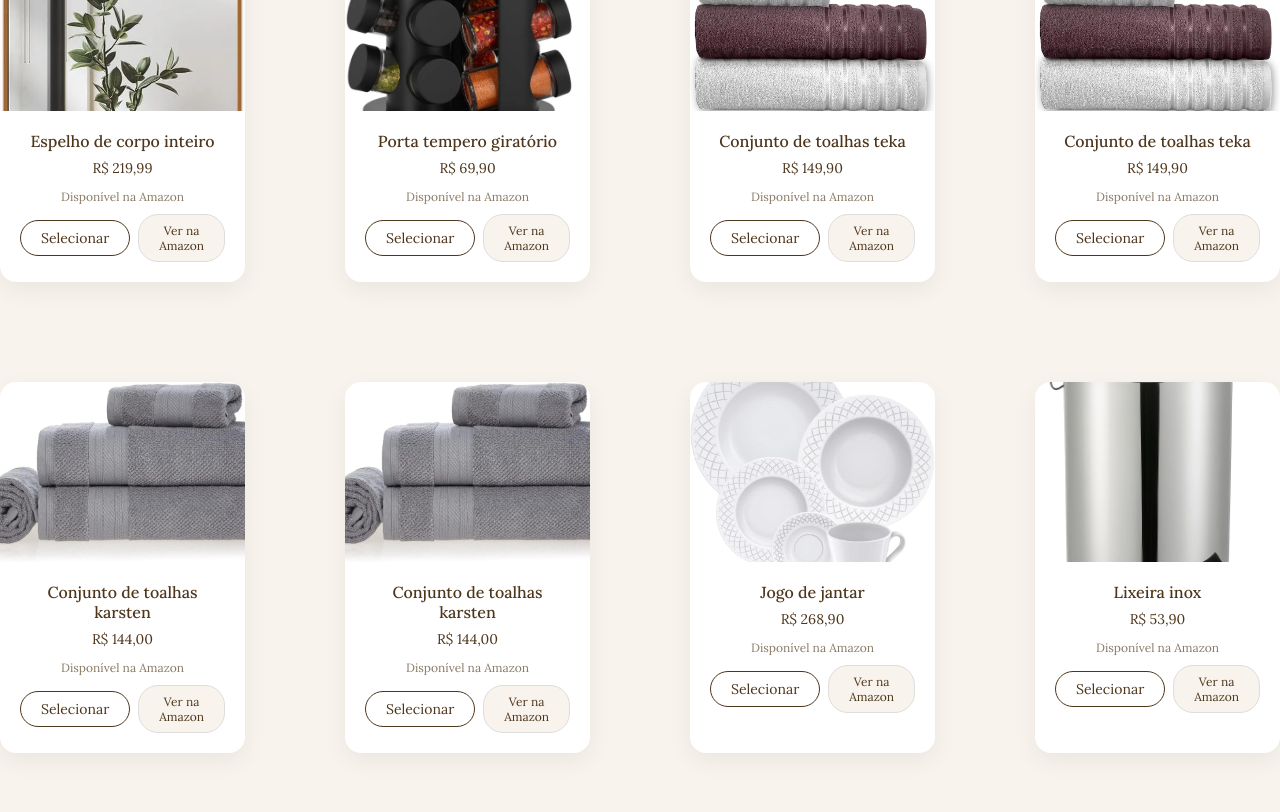
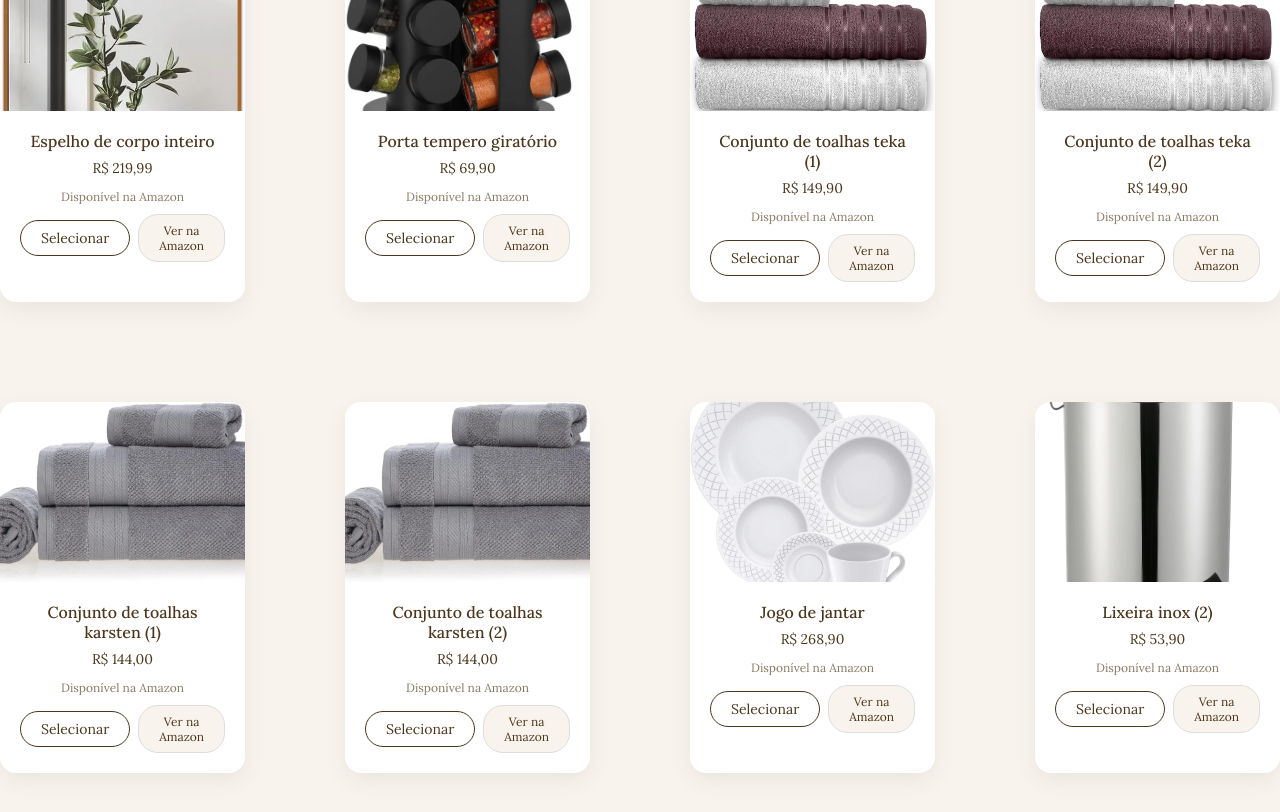
Before and after one commit to Israel-ops-cmd/cha-casanova, a React (Vite) app: page / in a window 1280 px wide. Shown: the part 3340-4152 px from the top of the page. Built offline with nearby package versions, Linux system fonts and the light colour scheme; no server answers; a web font is replaced by a local one.

Commit message:
feat: changing names

```diff
--- a/src/components/giftsSession/index.tsx
+++ b/src/components/giftsSession/index.tsx
@@ -100,7 +100,7 @@
   { id: 6, title: "Escorredor de louças inox", price: "R$ 129,90", image: escorredor, amazonLink: "https://www.amazon.com.br/Escorredor-Pratos-Porta-Talheres-Inox/dp/B0786TZMTH/ref=sr_1_5?crid=3DTC8J7X957K2&dib=eyJ2IjoiMSJ9.wZCnrlCTo8zEJSNz96eZjx7CeGO1uYhK8fceTcnogIDFgUFABxq-4iN-L1OCJG0vkpgohWtZqCcMCEbpFjSj0GrN8LLcdmQrFPgT1dqvsc5Yi3rUVpg3BaAl6PQ_kZEEZ79LYMvipNoZMRmnh2U1XL1oEYSmg4QYQ3jslZyZ9_1zk9LqEQQThfYsNL69vU1jXMI5Z4Ly5h5AWxXcEfd1j3xYKSxn9cHUBNj_QFsVB3rfZ51m6D27sgoVU8tvUKw40SXIvWDaRR3bCy4-hQrLe9IWczzqVHpV6e02k-MBdJM.xK8cEWW_pgFpHgV-BQqr-2EcdX5HjTtGdbZ_n1OMbdQ&dib_tag=se&keywords=escorredor+de+lou%C3%A7a+inox&qid=1767881646&sprefix=escorredor+de+lou%C3%A7a+inox%2Caps%2C258&sr=8-5&ufe=app_do%3Aamzn1.fos.6a09f7ec-d911-4889-ad70-de8dd83c8a74" },
   { id: 7, title: "Panela de pressão 2,5 litros", price: "R$ 71,05", image: panelapressao, amazonLink: "https://www.amazon.com.br/Panela-Press%C3%A3o-Teflon-Pressionella-Ramos/dp/B08N3CZPK1/ref=sr_1_8?__mk_pt_BR=%C3%85M%C3%85%C5%BD%C3%95%C3%91&crid=2OPM8CG1ZMC6Z&dib=eyJ2IjoiMSJ9.U4OpXhKyvHO4AbKBzL40c77flSp4M9J2h0v1TU4LLRhOSLapi1k4FbQ3NxWf4JHkAGahMvQVEBtbqXUHndPBL88Qal2sQc7WtLI54ecvt2Pb6hkPe8SKiWCYgia0UN2XcRiusYO_06xuW0WhcD2i0AKJgE8KqcbymotpjfZ8rEmDeKwBuSyzqqpuSmzE0jT_3IWyj3PxoGUsvkkokPvF-qjVUfF9B_IAovACinyiZXNT__nQUenbELNwbwlwFTcaBq3n_H9D0I6c5fyAxnpKE7-Q835DuWo0xDZdF9ODXcA.i0x8hsGzT107bNVmCM3pzQFJ5ffxltS70bBdRPuCX_k&dib_tag=se&keywords=panela+de+press%C3%A3o+2%2C5l&qid=1768480485&sprefix=panela+de+press%C3%A3o+2+5l%2Caps%2C339&sr=8-8&ufe=app_do%3Aamzn1.fos.6d798eae-cadf-45de-946a-f477d47705b9" },
   { id: 8, title: "Sanduicheira", price: "R$ 104,40", image: sanduichera, amazonLink: "https://www.amazon.com.br/Sanduicheira-Grill-Brit%C3%A2nia-BGR27I-Press/dp/B0B5B7ZCZZ/ref=sr_1_8?crid=20HGC37XIUXP2&dib=eyJ2IjoiMSJ9.UzCUWFzZFZ66hdicWvWpyRXdv0ehTEdbIFA_NkHqaJxtYBIN398QKkTHFPzdNnB_cTlHs6Lq3JVtU12CkHd8zlZtuC-9Vi_P2KuzNqCRiKcKxj7o9dbjEpdCk8bfgXehrCFSGptBA-48BkhQBglAXnk8lyuxoNNp2sR4MYd6zB-R-R82wBNIQ-Fe6qmOra5E8LnB5iUV09QfFhjpt-MbyJaNQ7cYiwjenagPZVzpkilEKyI-LUg_22qadBATCHjemEtALdjgrD-uzNnLJuFaI-QvQnWMFzTQX60pXRBzsg4.RO8VMzUHaim38dBR02lznfGvK0WbQN7He5CNP_VHogI&dib_tag=se&keywords=sanduicheira&qid=1767881719&sprefix=sanduichera%2Caps%2C239&sr=8-8&ufe=app_do%3Aamzn1.fos.6121c6c4-c969-43ae-92f7-cc248fc6181d" },
-  { id: 9, title: "Lixeira inox", price: "R$ 53,90", image: lixeira, amazonLink: "https://www.amazon.com.br/Antiderrapante-Remov%C3%ADvel-Transporte-Banheiro-Escrit%C3%B3rio/dp/B0F8R6DP31/ref=sr_1_7?crid=SDC46BWIN7R5&dib=eyJ2IjoiMSJ9.lQ7zfz_suE6A1ByCwxoh4l3Vt0oT03b3ieXnTSl7ACmssxSjx3pjkYnJhQkhXz6srC5nyyWCJBdr0Hq6Y5hcYPhHFRsx4eiW0fsz1zZVuO-TXeiRxmaTyEZz4SJT2w6RCSa-GqmUlroPjmBp6Ct02XOV8GimTYBbBIQCMUCc-WOZKyyssf2x-azV9GoxWbnB4fuIQFvCdwryQVo-x-c_NTCFkYQ2a7LIYEg0W0gcJQhcyPY3gdkOg2PWRygWVmogpjSDxGVUBM7HIdVPu-7zSO5vhqEyaPWEUkZBj0xtJOM.cu3IKjluvW0D0cwTeLSmeDnPzTKCQG3BQnj-5bY-Cw0&dib_tag=se&keywords=lixeira+inox&qid=1767881960&sprefix=lixeira+inox%2Caps%2C290&sr=8-7&ufe=app_do%3Aamzn1.fos.6d798eae-cadf-45de-946a-f477d47705b9" },
+  { id: 9, title: "Lixeira inox (1)", price: "R$ 53,90", image: lixeira, amazonLink: "https://www.amazon.com.br/Antiderrapante-Remov%C3%ADvel-Transporte-Banheiro-Escrit%C3%B3rio/dp/B0F8R6DP31/ref=sr_1_7?crid=SDC46BWIN7R5&dib=eyJ2IjoiMSJ9.lQ7zfz_suE6A1ByCwxoh4l3Vt0oT03b3ieXnTSl7ACmssxSjx3pjkYnJhQkhXz6srC5nyyWCJBdr0Hq6Y5hcYPhHFRsx4eiW0fsz1zZVuO-TXeiRxmaTyEZz4SJT2w6RCSa-GqmUlroPjmBp6Ct02XOV8GimTYBbBIQCMUCc-WOZKyyssf2x-azV9GoxWbnB4fuIQFvCdwryQVo-x-c_NTCFkYQ2a7LIYEg0W0gcJQhcyPY3gdkOg2PWRygWVmogpjSDxGVUBM7HIdVPu-7zSO5vhqEyaPWEUkZBj0xtJOM.cu3IKjluvW0D0cwTeLSmeDnPzTKCQG3BQnj-5bY-Cw0&dib_tag=se&keywords=lixeira+inox&qid=1767881960&sprefix=lixeira+inox%2Caps%2C290&sr=8-7&ufe=app_do%3Aamzn1.fos.6d798eae-cadf-45de-946a-f477d47705b9" },
   { id: 10, title: "Ferro de passar roupa", price: "R$ 99,00", image: ferro, amazonLink: "https://www.amazon.com.br/Ferro-Met%C3%A1lico-Black-Decker-Preto/dp/B07613Y23B/ref=sr_1_6?crid=28FHNJKO5NST1&dib=eyJ2IjoiMSJ9.CH9vzOkr6whuM0XbSly3iPSTWud5k3izY3UxNeOQj93jAb9H6jCDzPQeZNIHhJQG2slXQgtS_LWlv5AASgnQCc_NBTuuwZbMFAy-mZsYETHl-fIARb_qmvG3U0NH-RFTkkPu4HXusalGic3hQItxu5cw9H7tAKjKIfZkLnXuD8IYetI3ddJtir7ImaWi3ri_1_XFsrB8xnnULx4o_pU2tAJ5kw-2PSNSmsIRWmQM4r5H7K2EKHJfx5bbaTyiLToYAE62mOxbus6uNzeaARMR8xrWlI2ROVoNVExOWavbDZg.rGeMDUilA8H4lDQfTQabIVknv4Fqa9QBUmSY_dwI44U&dib_tag=se&keywords=ferro+de+passar+roupa&qid=1767882077&sprefix=ferro+de+%2Caps%2C354&sr=8-6" },
   { id: 11, title: "Kit de frigideiras", price: "R$ 77,90", image: kitfrigideira, amazonLink: "https://www.amazon.com.br/Tramontina-JOGO-FRIGIDEIRAS-CARIBE-PRETO/dp/B09W48TKX2/ref=sr_1_5?crid=32CR3ZG8YY3EQ&dib=eyJ2IjoiMSJ9.lPyy5NuPHOMljzdDqBe_mf4S8ZMzQXDrKe-OUZczJqgF5nh10L0zz48NmodtNO5APBc7gjDPHQ9XVBa43ULQcT1BwR8_6pCXORxJ_O6izxMFZ3ctPhIZSiFZ-ZwqGdArxUKCtFFPFqG2hIHpro8JOuz5kJSawKTArtOmTQQeTS8VD-wv-bhOere-z0K4lfFHRko8DWqOdw0IaWUWdCw4ASTHy486mJF_VMwprTMN2zo-YSex5Rxd2GapjnJ_BMqdqFUEQfUMUO-R3Hph4S0F5D-uvcZgKkXBw998-RKCuOM.IA0-IY3mB_HasuQoEs9Zj0ar9rqT7y6jPbgeU0U4klA&dib_tag=se&keywords=kit+de+frigideira&qid=1767882111&sprefix=kit+de+frigideiras%2Caps%2C281&sr=8-5" },
   { id: 12, title: "Varal portátil sanfonado", price: "R$ 149,90", image: varal, amazonLink: "https://www.amazon.com.br/Parede-Sanfonado-varetas-Suporta-Roupas/dp/B0FKCR4LN7/ref=sr_1_10?__mk_pt_BR=%C3%85M%C3%85%C5%BD%C3%95%C3%91&crid=TAQ0COIOAEM1&dib=eyJ2IjoiMSJ9.3rFkzpOQv0dI6L9WJ3NRNobxRNDjaxfwzH_vcrd19w_06q45Rv0JTtybyF_UZV15XOJYLNyMda1gfiT5CNblQpuXQxKZdjHOpjCPTvbs9Yg5c3B7H99l2ryv7kYvmFE0JzZW_Pb5mTAjiC4j8p7MszaoCax5hYZuxBEmIfGcvyHcezxRc9XrFRXmIEqbnYFoVoSFM_yPRUY8qdbkNg_Pa25vhytPV7_RatCJqL-x962SNTaEqPEH2ymeWrmHWTM5InUhzElSHVHkqrKCNmDw-8GKW6xZRTN7NpSpAK-Kt84.KfmAJYtrO0Y4Z7UfQilux5HzDD26dxxUnHiFJjq04Ww&dib_tag=se&keywords=varal%2Bportatil%2Bsanfonado&qid=1767882168&sprefix=varal%2Bportatil%2Bsanfonado%2Caps%2C285&sr=8-10&ufe=app_do%3Aamzn1.fos.6a09f7ec-d911-4889-ad70-de8dd83c8a74&th=1" },
@@ -114,12 +114,12 @@
   { id: 20, title: "Jogo de cama tamanho padrão", price: "R$ 107,34", image: jogodecama, amazonLink: "https://www.amazon.com.br/Padr%C3%A3o-Percal-Anti%C3%A1caro-N%C3%A3o-bolinha/dp/B0CL7VDNRG/ref=sr_1_1_sspa?__mk_pt_BR=%C3%85M%C3%85%C5%BD%C3%95%C3%91&crid=FFAGIVF1FOLT&dib=eyJ2IjoiMSJ9.N3pn-IwpETN6tBf32wZzGVkAfIljHarKrV4HaFlwcFMa_VwTaNvDMnVa8llb-OYUXbf9qLFDQj5yIX8pfTliKB8l43bPFPB90rmITpsf9nwv7sJchGItZm6sXEKIr9z53JyhzD_01LLIY0b9K-6qT-fy8F9Bi6obzipFzff1wkdjmx46GSQArtnZBRVPJ2-1wZvnGos2eAO-20vNaMFEYgEoYgaDIK-BX_GdpXwR2vYYm7z2fOBA2aBPVDxJcbhce9Ue-jTxQiXkBtrIvd8EDP2Bjrpt3aeDOW4hznFPCVg.ashbE9BQaWW_yMCQw7ZWxYTatwXDckKdPV8oQTCjB48&dib_tag=se&keywords=jogo%2Bde%2Bcama%2Bcasal%2Bking&qid=1767891683&sprefix=jogo%2Bde%2Bcama%2Bcasal%2Bking%2Caps%2C1668&sr=8-1-spons&ufe=app_do%3Aamzn1.fos.6121c6c4-c969-43ae-92f7-cc248fc6181d&sp_csd=d2lkZ2V0TmFtZT1zcF9hdGY&th=1" },
   { id: 21, title: "Espelho de corpo inteiro", price: "R$ 219,99", image: espelhoparaquarto, amazonLink: "https://www.amazon.com.br/Espelho-Inteiro-Retangular-Cantos-Arredondado/dp/B0DW1BTBBB/ref=sr_1_12?__mk_pt_BR=%C3%85M%C3%85%C5%BD%C3%95%C3%91&crid=1B2L9SZ1SJKKL&dib=eyJ2IjoiMSJ9.siVDR6Mzhs7hzpH_Wwp1OJJimi23FHm4yBjIgt3jFVxF_yxYFsd4n2FXtC3SuIDqJND74VdnCdn3fGerZo9we0fKsKb1xeZoCiYEu2by6-GdZyDhlbMKJkuOQ6WomVC9Ihmk1ccA3BktIPXrRk4HHfqL3du9hofQBmKRfjZvhJUXgv_We2yauVkyWLH_qGx9T96s_UFnQH3CP4mckDXCYb0kp9JwNrswl0QfrWz8TLyxwWs3OZVNoAhN6xCrwDbArBDZwnvI1G0VeVWGBp3Pm02KAdlGXDek1uN08QJFKQU.qbtMUDS_jIpq85Ol0DUNQOi7_xxGC91rxaXNMe_d5GI&dib_tag=se&keywords=espelho%2Bgrande%2Bpara%2Bquarto&qid=1767892666&sprefix=espelho%2Bgrande%2Bpara%2Bquarto%2B%2Caps%2C379&sr=8-12&ufe=app_do%3Aamzn1.fos.fcd6d665-32ba-4479-9f21-b774e276a678&th=1" },
   { id: 22, title: "Porta tempero giratório", price: "R$ 69,90", image: portatempero, amazonLink: "https://www.amazon.com.br/Porta-Temperos-Girat%C3%B3rio-Potes-Dosadora/dp/B0FQPB1HMG/ref=sr_1_1_sspa?crid=19TKUNQH35FER&dib=eyJ2IjoiMSJ9.63RHFyYsbk_nQ0YrgxM1xj811h-EqpsxrRZJw2EZMvNASlnstnd-X4o6f-0Ar9O8n6dDE3UGnh6GFlwt34d2Tloq0MxQzdFR4qRtSI9-ro0C2EOJAhXPLmaHHB9FIRBFOs5r5EfhX9ckty-ueRs7k-5R7iqGGl3qB4ur3REuQz4FGv9ioOPfoG7fvzGspgZmeCezlUsZEAt-N7BIlqTvMATrLFP-OfOxcXzcRI69__wwgWnigh-Re0AayML092TtqeLnUqWact_Q3kmBjWABVToXVwxO7Nf9k72KI6Ab-40.deGJZV1sLD2vX7N9yPfHNyRQJDt_4e1TmutxRRx0l_8&dib_tag=se&keywords=porta+temperos+girat%C3%B3rio&qid=1767893132&sprefix=porta+temper%2Caps%2C309&sr=8-1-spons&ufe=app_do%3Aamzn1.fos.6d798eae-cadf-45de-946a-f477d47705b9&sp_csd=d2lkZ2V0TmFtZT1zcF9hdGY&psc=1" },
-  { id: 23, title: "Conjunto de toalhas teka", price: "R$ 149,90", image: toalhasteka, amazonLink: "https://www.amazon.com.br/Jogo-Toalhas-Teka-Comfort-Pe%C3%A7as/dp/B0F6KN3JNZ/ref=sr_1_5?__mk_pt_BR=%C3%85M%C3%85%C5%BD%C3%95%C3%91&crid=BHKD3V1XF13F&dib=eyJ2IjoiMSJ9.5vxRzyIJjvriMKGQy0BiL1RJUGY0rDBOwQpKJlzVJyGdNA_RaFrOP5czZqhpSPv930dFZJZpymjREctj-DysKXYQwwFbxoQgHNdmAftAJObyAnOmEUyVVXeJ2jOEEIMhJoQ2-Wf8SlVapWti-ev0_VmMXelnbxPmgXuynOUWXq540NVe10Sts3inuna3ts8kZk_SV5664s4eBhKtKMXh5I2mtyF8Rk8UFIVvTQyDeT_-3fk6khquZZ2pmR_2OCuf0BZWUAZNf0wHQDnxZBwwx6QogJYJQasFiFanzvYPLMU.5OWDQsm83c_fCgRa0LiiyyBZ2EWL1o04Jb9CxupfJw0&dib_tag=se&keywords=conjunto%2Bde%2Btoalha%2Bteca&qid=1767893612&sprefix=conjunto%2Bde%2Btoalhas%2Bteca%2Caps%2C391&sr=8-5&ufe=app_do%3Aamzn1.fos.6a09f7ec-d911-4889-ad70-de8dd83c8a74&th=1" },
-  { id: 24, title: "Conjunto de toalhas teka", price: "R$ 149,90", image: toalhasteka, amazonLink: "https://www.amazon.com.br/Jogo-Toalhas-Teka-Comfort-Pe%C3%A7as/dp/B0F6KN3JNZ/ref=sr_1_5?__mk_pt_BR=%C3%85M%C3%85%C5%BD%C3%95%C3%91&crid=BHKD3V1XF13F&dib=eyJ2IjoiMSJ9.5vxRzyIJjvriMKGQy0BiL1RJUGY0rDBOwQpKJlzVJyGdNA_RaFrOP5czZqhpSPv930dFZJZpymjREctj-DysKXYQwwFbxoQgHNdmAftAJObyAnOmEUyVVXeJ2jOEEIMhJoQ2-Wf8SlVapWti-ev0_VmMXelnbxPmgXuynOUWXq540NVe10Sts3inuna3ts8kZk_SV5664s4eBhKtKMXh5I2mtyF8Rk8UFIVvTQyDeT_-3fk6khquZZ2pmR_2OCuf0BZWUAZNf0wHQDnxZBwwx6QogJYJQasFiFanzvYPLMU.5OWDQsm83c_fCgRa0LiiyyBZ2EWL1o04Jb9CxupfJw0&dib_tag=se&keywords=conjunto%2Bde%2Btoalha%2Bteca&qid=1767893612&sprefix=conjunto%2Bde%2Btoalhas%2Bteca%2Caps%2C391&sr=8-5&ufe=app_do%3Aamzn1.fos.6a09f7ec-d911-4889-ad70-de8dd83c8a74&th=1" },
-  { id: 25, title: "Conjunto de toalhas karsten", price: "R$ 144,00", image: toalhaskarsten, amazonLink: "https://www.amazon.com.br/PE%C3%87AS-BANHO-EMPIRE-URBANO-MEDIDAS/dp/B08X1XC23L/ref=sr_1_7?__mk_pt_BR=%C3%85M%C3%85%C5%BD%C3%95%C3%91&crid=1ZNDSXGA7S3UC&dib=eyJ2IjoiMSJ9.wtGHs2VDmOCddnG4nnH8hmii07LPzm3K5O0_TJxllwo2ySsiIIIR3oLVMgJU-KgUEjK75nU5fn2Xm5_VxgY3fB_ndM_kmloAQy7WQvcP37zSoubWjsfRmt3byuTnmAQfqJbrPfmVP9xMQZKI27N1ddyFdywqIKg8RqxS5_D3N2-2hKy4o1FX7NeYufanDsVkmFotHkv8i5Nz-xhQSxfJotrhctJb5u7WRDLDYErjaNLxDPG6uS1uCQtL392JwUDjcKyOKCpqGRa9Rl_H07_L-sPL3wlq_J5FJ1yYQKxaVpw.CpZAVviqp8kd4abCC0XRLR9LZRc7dQpr8zUIEW3IbNc&dib_tag=se&keywords=conjunto%2Bde%2Btoalha%2Bkarsten&qid=1767894012&sprefix=conjunto%2Bde%2Btoalha%2Bcastem%2Caps%2C243&sr=8-7&ufe=app_do%3Aamzn1.fos.6a09f7ec-d911-4889-ad70-de8dd83c8a74&th=1" },
-  { id: 26, title: "Conjunto de toalhas karsten", price: "R$ 144,00", image: toalhaskarsten, amazonLink: "https://www.amazon.com.br/PE%C3%87AS-BANHO-EMPIRE-URBANO-MEDIDAS/dp/B08X1XC23L/ref=sr_1_7?__mk_pt_BR=%C3%85M%C3%85%C5%BD%C3%95%C3%91&crid=1ZNDSXGA7S3UC&dib=eyJ2IjoiMSJ9.wtGHs2VDmOCddnG4nnH8hmii07LPzm3K5O0_TJxllwo2ySsiIIIR3oLVMgJU-KgUEjK75nU5fn2Xm5_VxgY3fB_ndM_kmloAQy7WQvcP37zSoubWjsfRmt3byuTnmAQfqJbrPfmVP9xMQZKI27N1ddyFdywqIKg8RqxS5_D3N2-2hKy4o1FX7NeYufanDsVkmFotHkv8i5Nz-xhQSxfJotrhctJb5u7WRDLDYErjaNLxDPG6uS1uCQtL392JwUDjcKyOKCpqGRa9Rl_H07_L-sPL3wlq_J5FJ1yYQKxaVpw.CpZAVviqp8kd4abCC0XRLR9LZRc7dQpr8zUIEW3IbNc&dib_tag=se&keywords=conjunto%2Bde%2Btoalha%2Bkarsten&qid=1767894012&sprefix=conjunto%2Bde%2Btoalha%2Bcastem%2Caps%2C243&sr=8-7&ufe=app_do%3Aamzn1.fos.6a09f7ec-d911-4889-ad70-de8dd83c8a74&th=1" },
+  { id: 23, title: "Conjunto de toalhas teka (1)", price: "R$ 149,90", image: toalhasteka, amazonLink: "https://www.amazon.com.br/Jogo-Toalhas-Teka-Comfort-Pe%C3%A7as/dp/B0F6KN3JNZ/ref=sr_1_5?__mk_pt_BR=%C3%85M%C3%85%C5%BD%C3%95%C3%91&crid=BHKD3V1XF13F&dib=eyJ2IjoiMSJ9.5vxRzyIJjvriMKGQy0BiL1RJUGY0rDBOwQpKJlzVJyGdNA_RaFrOP5czZqhpSPv930dFZJZpymjREctj-DysKXYQwwFbxoQgHNdmAftAJObyAnOmEUyVVXeJ2jOEEIMhJoQ2-Wf8SlVapWti-ev0_VmMXelnbxPmgXuynOUWXq540NVe10Sts3inuna3ts8kZk_SV5664s4eBhKtKMXh5I2mtyF8Rk8UFIVvTQyDeT_-3fk6khquZZ2pmR_2OCuf0BZWUAZNf0wHQDnxZBwwx6QogJYJQasFiFanzvYPLMU.5OWDQsm83c_fCgRa0LiiyyBZ2EWL1o04Jb9CxupfJw0&dib_tag=se&keywords=conjunto%2Bde%2Btoalha%2Bteca&qid=1767893612&sprefix=conjunto%2Bde%2Btoalhas%2Bteca%2Caps%2C391&sr=8-5&ufe=app_do%3Aamzn1.fos.6a09f7ec-d911-4889-ad70-de8dd83c8a74&th=1" },
+  { id: 24, title: "Conjunto de toalhas teka (2)", price: "R$ 149,90", image: toalhasteka, amazonLink: "https://www.amazon.com.br/Jogo-Toalhas-Teka-Comfort-Pe%C3%A7as/dp/B0F6KN3JNZ/ref=sr_1_5?__mk_pt_BR=%C3%85M%C3%85%C5%BD%C3%95%C3%91&crid=BHKD3V1XF13F&dib=eyJ2IjoiMSJ9.5vxRzyIJjvriMKGQy0BiL1RJUGY0rDBOwQpKJlzVJyGdNA_RaFrOP5czZqhpSPv930dFZJZpymjREctj-DysKXYQwwFbxoQgHNdmAftAJObyAnOmEUyVVXeJ2jOEEIMhJoQ2-Wf8SlVapWti-ev0_VmMXelnbxPmgXuynOUWXq540NVe10Sts3inuna3ts8kZk_SV5664s4eBhKtKMXh5I2mtyF8Rk8UFIVvTQyDeT_-3fk6khquZZ2pmR_2OCuf0BZWUAZNf0wHQDnxZBwwx6QogJYJQasFiFanzvYPLMU.5OWDQsm83c_fCgRa0LiiyyBZ2EWL1o04Jb9CxupfJw0&dib_tag=se&keywords=conjunto%2Bde%2Btoalha%2Bteca&qid=1767893612&sprefix=conjunto%2Bde%2Btoalhas%2Bteca%2Caps%2C391&sr=8-5&ufe=app_do%3Aamzn1.fos.6a09f7ec-d911-4889-ad70-de8dd83c8a74&th=1" },
+  { id: 25, title: "Conjunto de toalhas karsten (1)", price: "R$ 144,00", image: toalhaskarsten, amazonLink: "https://www.amazon.com.br/PE%C3%87AS-BANHO-EMPIRE-URBANO-MEDIDAS/dp/B08X1XC23L/ref=sr_1_7?__mk_pt_BR=%C3%85M%C3%85%C5%BD%C3%95%C3%91&crid=1ZNDSXGA7S3UC&dib=eyJ2IjoiMSJ9.wtGHs2VDmOCddnG4nnH8hmii07LPzm3K5O0_TJxllwo2ySsiIIIR3oLVMgJU-KgUEjK75nU5fn2Xm5_VxgY3fB_ndM_kmloAQy7WQvcP37zSoubWjsfRmt3byuTnmAQfqJbrPfmVP9xMQZKI27N1ddyFdywqIKg8RqxS5_D3N2-2hKy4o1FX7NeYufanDsVkmFotHkv8i5Nz-xhQSxfJotrhctJb5u7WRDLDYErjaNLxDPG6uS1uCQtL392JwUDjcKyOKCpqGRa9Rl_H07_L-sPL3wlq_J5FJ1yYQKxaVpw.CpZAVviqp8kd4abCC0XRLR9LZRc7dQpr8zUIEW3IbNc&dib_tag=se&keywords=conjunto%2Bde%2Btoalha%2Bkarsten&qid=1767894012&sprefix=conjunto%2Bde%2Btoalha%2Bcastem%2Caps%2C243&sr=8-7&ufe=app_do%3Aamzn1.fos.6a09f7ec-d911-4889-ad70-de8dd83c8a74&th=1" },
+  { id: 26, title: "Conjunto de toalhas karsten (2)", price: "R$ 144,00", image: toalhaskarsten, amazonLink: "https://www.amazon.com.br/PE%C3%87AS-BANHO-EMPIRE-URBANO-MEDIDAS/dp/B08X1XC23L/ref=sr_1_7?__mk_pt_BR=%C3%85M%C3%85%C5%BD%C3%95%C3%91&crid=1ZNDSXGA7S3UC&dib=eyJ2IjoiMSJ9.wtGHs2VDmOCddnG4nnH8hmii07LPzm3K5O0_TJxllwo2ySsiIIIR3oLVMgJU-KgUEjK75nU5fn2Xm5_VxgY3fB_ndM_kmloAQy7WQvcP37zSoubWjsfRmt3byuTnmAQfqJbrPfmVP9xMQZKI27N1ddyFdywqIKg8RqxS5_D3N2-2hKy4o1FX7NeYufanDsVkmFotHkv8i5Nz-xhQSxfJotrhctJb5u7WRDLDYErjaNLxDPG6uS1uCQtL392JwUDjcKyOKCpqGRa9Rl_H07_L-sPL3wlq_J5FJ1yYQKxaVpw.CpZAVviqp8kd4abCC0XRLR9LZRc7dQpr8zUIEW3IbNc&dib_tag=se&keywords=conjunto%2Bde%2Btoalha%2Bkarsten&qid=1767894012&sprefix=conjunto%2Bde%2Btoalha%2Bcastem%2Caps%2C243&sr=8-7&ufe=app_do%3Aamzn1.fos.6a09f7ec-d911-4889-ad70-de8dd83c8a74&th=1" },
   { id: 27, title: "Jogo de jantar", price: "R$ 268,90", image: jogodejantar, amazonLink: "https://www.amazon.com.br/Aparelho-Jantar-Tramontina-Ingrid-Porcelana/dp/B0BV8PGF8P/ref=sr_1_19?crid=M91PD7VYLSYX&dib=eyJ2IjoiMSJ9.Avumr2T5mXNRFk438x0_7q115zmbipF12WoyWf0ALTJEmNmfC1hasAysCtG64AWs_RjM0GLX4DGyGXK-u-FC5gGoOZa1D_8FR9ETcr9xPLKM6p8gURplQAwv93SLQM3q8IhZesr_u22pwhLOP3EtUScqyedYpSg-y5yTmWJMvvl8IzZUKExQAdj03pq1mTjp36kxvB78MGMtJykmY8uGQodkFVME5QYuG41jzkYuztDbpEXOsQc33vslKCmAmFZ17yGIAfb8OD4JHbGTYVYr3vj8zZaUjcWPEX514D9V4m8.truhc9NnEOB4Nf61aEpY6_2T6uXewiG8h3IdjX9a5dY&dib_tag=se&keywords=jogo+de+jantar&qid=1767899736&sprefix=jogo+de+jantar%2Caps%2C287&sr=8-19&ufe=app_do%3Aamzn1.fos.fcd6d665-32ba-4479-9f21-b774e276a678" },
-  { id: 28, title: "Lixeira inox", price: "R$ 53,90", image: lixeira, amazonLink: "https://www.amazon.com.br/Antiderrapante-Remov%C3%ADvel-Transporte-Banheiro-Escrit%C3%B3rio/dp/B0F8R6DP31/ref=sr_1_7?crid=SDC46BWIN7R5&dib=eyJ2IjoiMSJ9.lQ7zfz_suE6A1ByCwxoh4l3Vt0oT03b3ieXnTSl7ACmssxSjx3pjkYnJhQkhXz6srC5nyyWCJBdr0Hq6Y5hcYPhHFRsx4eiW0fsz1zZVuO-TXeiRxmaTyEZz4SJT2w6RCSa-GqmUlroPjmBp6Ct02XOV8GimTYBbBIQCMUCc-WOZKyyssf2x-azV9GoxWbnB4fuIQFvCdwryQVo-x-c_NTCFkYQ2a7LIYEg0W0gcJQhcyPY3gdkOg2PWRygWVmogpjSDxGVUBM7HIdVPu-7zSO5vhqEyaPWEUkZBj0xtJOM.cu3IKjluvW0D0cwTeLSmeDnPzTKCQG3BQnj-5bY-Cw0&dib_tag=se&keywords=lixeira+inox&qid=1767881960&sprefix=lixeira+inox%2Caps%2C290&sr=8-7&ufe=app_do%3Aamzn1.fos.6d798eae-cadf-45de-946a-f477d47705b9" },
+  { id: 28, title: "Lixeira inox (2)", price: "R$ 53,90", image: lixeira, amazonLink: "https://www.amazon.com.br/Antiderrapante-Remov%C3%ADvel-Transporte-Banheiro-Escrit%C3%B3rio/dp/B0F8R6DP31/ref=sr_1_7?crid=SDC46BWIN7R5&dib=eyJ2IjoiMSJ9.lQ7zfz_suE6A1ByCwxoh4l3Vt0oT03b3ieXnTSl7ACmssxSjx3pjkYnJhQkhXz6srC5nyyWCJBdr0Hq6Y5hcYPhHFRsx4eiW0fsz1zZVuO-TXeiRxmaTyEZz4SJT2w6RCSa-GqmUlroPjmBp6Ct02XOV8GimTYBbBIQCMUCc-WOZKyyssf2x-azV9GoxWbnB4fuIQFvCdwryQVo-x-c_NTCFkYQ2a7LIYEg0W0gcJQhcyPY3gdkOg2PWRygWVmogpjSDxGVUBM7HIdVPu-7zSO5vhqEyaPWEUkZBj0xtJOM.cu3IKjluvW0D0cwTeLSmeDnPzTKCQG3BQnj-5bY-Cw0&dib_tag=se&keywords=lixeira+inox&qid=1767881960&sprefix=lixeira+inox%2Caps%2C290&sr=8-7&ufe=app_do%3Aamzn1.fos.6d798eae-cadf-45de-946a-f477d47705b9" },
   { id: 29, title: "Smart TV 32 polegadas", price: "R$ 846,45", image: tv, amazonLink: "https://www.amazon.com.br/Samsung-Smart-Monitor-Plataforma-TizenTM/dp/B0FF6FZF9Y/ref=sr_1_6?crid=1HHYD5PMPKQE5&dib=eyJ2IjoiMSJ9.Yf5P_xb_DAmc5egnVZ3EuU7OEQ4Pp1Tf6PJ63_Fnh_qt1HSrWb1jXywhx1SSOREfnt8ayIGwQVegVis83__uiuO1smu-1OlU7eJXsRRnFrkTcXpnGGNIvzLHIwbRahHIoIKJZf6k_lI6r0k5KQxy6cPg5RODaV5Hhb8oNw7mSfp4KkXofnepSWCn6XjJkcFGCIpJ-9S4yYjL-SxNKqIfHpI_rOwYoYY9zskuEnt8V3LDxy5R0jvPI_cz3mZpyXMW7ihGlkA3eEmbZk8lO6hCke1t-4FD-OA8j5QWMn-9M-I.p71zty11UnkjyniOpvmxZ6X0Oi2Yf-pTGuwsR7X880I&dib_tag=se&keywords=smart+tv+32+polegadas+samsung&qid=1767900079&sprefix=smart+tv+32+polegadas%2Caps%2C294&sr=8-6" },
   { id: 30, title: "Conjunto sala de jantar - Mesa redonda", price: "R$ 749,99", image: mesa, amazonLink: "https://www.amazon.com.br/Conjunto-Jantar-Madesa-Redondo-Cadeiras/dp/B09S6LRVT6/ref=sr_1_3_sspa?__mk_pt_BR=%C3%85M%C3%85%C5%BD%C3%95%C3%91&crid=2MZ5FESR3489K&dib=eyJ2IjoiMSJ9.4MtgVRaobRdINLsM_ycZ3rZrwivPt2r95yd04BbACZkb2n6PmFvM-A3AP3WtPo3BlxgPXI5hJQOeo7oy4TAFjA2okK7_xw9Sk57Uj0mjlAPD2tJUdzCRgOLZK7D3LpB55OgtG2TcG7rekQoJml53Hrr9_l-YdPpQXkTWOH7-LYEtZHNIru1lr0zGRHj6xUaIjofPBRZ-wWy6vU_PeSQwilLCdQ7dbPVNvwR2-zBvTzqDtDbpw3cbFvrQ5T0-jwtaf0OCbULFSm6How3WLiauPNz8B_vZN1vtmisqbWugk-I.Pwd5T87QK9hgTmzg0CsmpP4MvK_VHWqcF8bX7WqD08c&dib_tag=se&keywords=conjunto%2Bde%2Bjantar%2Bmesa%2Bredonda&qid=1767900726&sprefix=conjunto%2Bde%2Bjantar%2Bmesa%2Bredond%2Caps%2C240&sr=8-3-spons&ufe=app_do%3Aamzn1.fos.95de73c3-5dda-43a7-bd1f-63af03b14751&sp_csd=d2lkZ2V0TmFtZT1zcF9hdGY&th=1" },
   { id: 31, title: "Cuscuzeira", price: "R$ 41,93", image: cuscuzeira, amazonLink: "https://www.amazon.com.br/Cuscuzeira-Cuscuzeiro-Craquelado-Resistente-Revestimento/dp/B0FXXVYG24/ref=sr_1_1_sspa?crid=K2FR7T0BDSCN&dib=eyJ2IjoiMSJ9.OQ6Y4I2fBOcRIW_UxxxiHqi-xLLC3GPB0eTaCp6n-DGfDm3TUGr1pKthcWSPBhKjp2ifYD-4WqaQ11lwW6J0wtuF3KPU4CSIxWhOjb2URcSESynqmq0PdzHe0XcjJypCqLwXsTLMwTyv2TRnExoCAyKNlNfZdmBVVHProg0c1DG_-wcTLEiNz3t0NZ3446dVs7MCHC90vvBhgPICHZs3Y6Ttdx4Phh2Z2KwkSFrlAtVTzwiKyFUjD6SOx5f8uQ7HiwH8MYYZzE8xOyStK2XiUF3tty2g5JRDPGGo0_5Q1J0.RC9qjErJXSBOe0AoDekvGBXLh6MTsJw4WoVMzOyrejs&dib_tag=se&keywords=cuscuzeira&qid=1767901014&sprefix=cuscu%2Caps%2C269&sr=8-1-spons&ufe=app_do%3Aamzn1.fos.6d798eae-cadf-45de-946a-f477d47705b9&sp_csd=d2lkZ2V0TmFtZT1zcF9hdGY&psc=1" },
```
